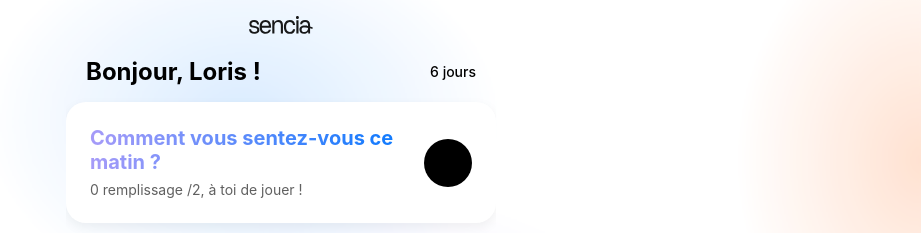
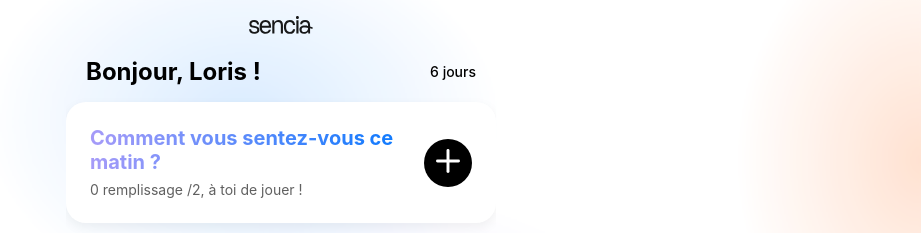
Before and after one commit to jsans1/sencia, a React (Vite) app: page /app in a window 1280 px wide. Shown: the top 233 px of the page, without its empty margins (359-1280 px from the left). Built offline with nearby package versions, Linux system fonts and the light colour scheme.

Commit message:
fix homepage

```diff
--- a/src/components/HomepageNoLog.jsx
+++ b/src/components/HomepageNoLog.jsx
@@ -324,7 +324,7 @@ const HomepageNoLog = ({ onPlusClick, onBackClick }) => {
 
   function Plus() {
     return (
-      <div className="relative shrink-0 size-[26px]" data-name="plus">
+      <div className="relative shrink-0 size-[26px]" style={{width: '100%'}} data-name="plus">
         <svg
           className="block size-full"
           fill="none"
@@ -335,7 +335,8 @@ const HomepageNoLog = ({ onPlusClick, onBackClick }) => {
             <path
               d="M13 5.41669V20.5834"
               id="Vector"
-              stroke="var(--stroke-0, white)"
+              fill="#ffffff"
+              stroke="#ffffff"
               strokeLinecap="round"
               strokeLinejoin="round"
               strokeWidth="2.13115"
@@ -343,7 +344,7 @@ const HomepageNoLog = ({ onPlusClick, onBackClick }) => {
             <path
               d="M5.41703 13H20.5837"
               id="Vector_2"
-              stroke="var(--stroke-0, white)"
+              stroke="#ffffff"
               strokeLinecap="round"
               strokeLinejoin="round"
               strokeWidth="2.13115"
@@ -358,8 +359,8 @@ const HomepageNoLog = ({ onPlusClick, onBackClick }) => {
     return (
       <button
         onClick={onPlusClick}
-        className="absolute bg-black box-border content-stretch flex gap-[5.2px] items-center justify-center left-[283px] p-[19.76px] rounded-[255.738px] size-[52px] top-[42px] hover:bg-gray-800 transition-colors cursor-pointer"
-      >
+        className="absolute bg-black box-border content-stretch flex gap-[5.2px] items-center justify-center left-[283px] p-[19.76px] rounded-[255.738px] size-[52px] top-[42px] transition-transform hover:scale-105 active:scale-95"
+        >
         <Plus />
       </button>
     );
@@ -619,7 +620,7 @@ const HomepageNoLog = ({ onPlusClick, onBackClick }) => {
     category,
   }) {
     return (
-      <div className="homepage-insight-card w-full">
+      <div className="homepage-insight-card w-full" style={{boxSizing: 'border-box'}}>
         <div className="homepage-insight-header">
           <div className="homepage-insight-icon">
             <svg
@@ -696,7 +697,6 @@ const HomepageNoLog = ({ onPlusClick, onBackClick }) => {
     return (
       <div className="homepage-section">
         <div className="homepage-section-title">Votre Care Plan</div>
-        <div>
           <CarePlanInsight
             insightNumber={1}
             title="Parce que vous avez mangé salé"
@@ -711,7 +711,6 @@ const HomepageNoLog = ({ onPlusClick, onBackClick }) => {
             articles={fakeArticles.stress}
             category="stress"
           />
-        </div>
       </div>
     );
   }
--- a/src/components/profile/ProfileMain.jsx
+++ b/src/components/profile/ProfileMain.jsx
@@ -17,10 +17,6 @@ function ProfileMain({
     <div className="profile-page">
       <TopLogo />
 
-      {/* Header */}
-      <div className="profile-header">
-        <h1 className="profile-title">sencia</h1>
-      </div>
 
       {/* Profile Info Section */}
       <ProfileInfo />
```
Also changed, not shown: 2 other files (tests, documents, lock files or other folders).
